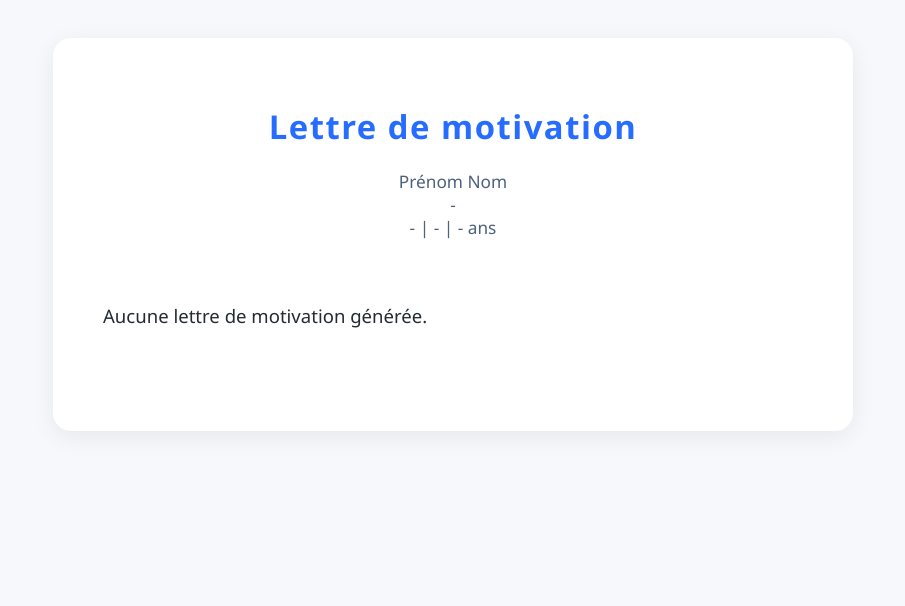
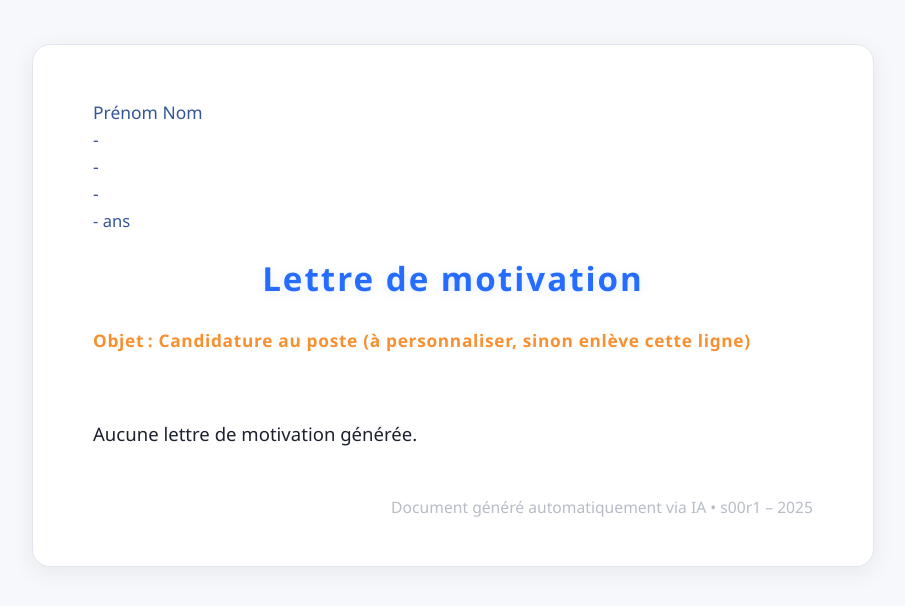
Before and after one commit to s00r1/cvlm, a Flask app: template templates/lm_template.html in a window 1280 px wide. Shown: the top 606 px of the page, without its empty margins (187-1092 px from the left). Run offline with Flask 3, Linux system fonts and the light colour scheme; the template is opened without the code that fills it, so the values that code supplies are empty; parts of the project's set-up code (start-up, migrations or seed data) failed here and were passed over.

Commit message:
lm updated

```diff
--- a/templates/lm_template.html
+++ b/templates/lm_template.html
@@ -14,56 +14,106 @@
       background: #fff;
       border-radius: 18px;
       box-shadow: 0 6px 24px 0 #0001;
-      padding: 44px 50px 44px 50px;
-      max-width: 700px;
-      margin: 38px auto 0 auto;
+      padding: 54px 60px 48px 60px;
+      max-width: 720px;
+      margin: 44px auto 0 auto;
+      border: 1.5px solid #e2e6ee;
+    }
+    .lm-header {
+      display: flex;
+      justify-content: space-between;
+      align-items: flex-start;
+      margin-bottom: 18px;
+      flex-wrap: wrap;
+      gap: 16px;
+    }
+    .coord {
+      color: #335599;
+      font-size: 1.09em;
+      line-height: 1.55;
+      font-weight: 500;
+      min-width: 230px;
+    }
+    .date {
+      color: #7682a6;
+      font-size: 1em;
+      text-align: right;
+      margin-left: auto;
+      min-width: 120px;
     }
     h1 {
       color: #256cff;
-      font-size: 2.05em;
-      margin-bottom: 0.65em;
+      font-size: 2.07em;
+      margin-bottom: 0.85em;
       text-align: center;
-      letter-spacing: 1.5px;
-      font-weight: 700;
+      letter-spacing: 2px;
+      font-weight: 800;
+      text-shadow: 0 2px 10px #257fff22;
     }
-    .coord {
-      color: #4e617d;
+    .objet {
+      color: #f89030;
       font-size: 1.08em;
-      margin-bottom: 28px;
-      text-align: center;
+      font-weight: 600;
+      margin-bottom: 1.8em;
+      letter-spacing: 0.7px;
+      text-align: left;
     }
     .lettre {
       font-size: 1.16em;
-      line-height: 1.75;
+      line-height: 1.8;
       white-space: pre-line;
-      margin-top: 18px;
+      margin-top: 12px;
+      color: #1d2230;
+    }
+    .signature {
+      margin-top: 46px;
+      font-weight: 600;
+      font-size: 1.14em;
+      color: #256cff;
+      text-align: right;
+      letter-spacing: 0.6px;
     }
     .footer {
-      margin-top: 55px;
+      margin-top: 38px;
       text-align: right;
-      color: #7682a6;
-      font-size: 1.03em;
+      color: #b7bcc6;
+      font-size: 0.98em;
     }
     @media (max-width: 730px) {
-      .lm-container { padding: 16px 3vw; }
-      h1 { font-size: 1.19em; }
-      .lettre { font-size: 1.03em; }
+      .lm-container { padding: 18px 2vw 25px 2vw; }
+      h1 { font-size: 1.15em; }
+      .lettre { font-size: 0.98em; }
+      .lm-header { flex-direction: column; gap: 0; }
+      .date { text-align: left; margin-left: 0; margin-top: 10px;}
     }
   </style>
 </head>
 <body>
 <div class="lm-container">
+  <div class="lm-header">
+    <div class="coord">
+      {{ nom or infos_perso.nom or "Prénom" }} {{ prenom or infos_perso.prenom or "Nom" }}<br>
+      {{ adresse or infos_perso.adresse or "-" }}<br>
+      {{ telephone or infos_perso.telephone or "-" }}<br>
+      {{ email or infos_perso.email or "-" }}<br>
+      <span style="font-size:0.95em;">{{ age or infos_perso.age or "-" }} ans</span>
+    </div>
+    <div class="date">
+      {{ date_du_jour or "" }}
+    </div>
+  </div>
   <h1>Lettre de motivation</h1>
-  <div class="coord">
-    {{ nom or infos_perso.nom or "Prénom" }} {{ prenom or infos_perso.prenom or "Nom" }}<br>
-    {{ adresse or infos_perso.adresse or "-" }}<br>
-    {{ telephone or infos_perso.telephone or "-" }} | {{ email or infos_perso.email or "-" }} | {{ age or infos_perso.age or "-" }} ans
+  <div class="objet">
+    Objet : Candidature au poste (à personnaliser, sinon enlève cette ligne)
   </div>
   <div class="lettre">
     {{ lettre_motivation or "Aucune lettre de motivation générée." }}
   </div>
+  <div class="signature">
+    {{ prenom or infos_perso.prenom or "" }} {{ nom or infos_perso.nom or "" }}
+  </div>
   <div class="footer">
-    {{ date_du_jour or "" }}
+    Document généré automatiquement via IA • s00r1 – 2025
   </div>
 </div>
 </body>
```
